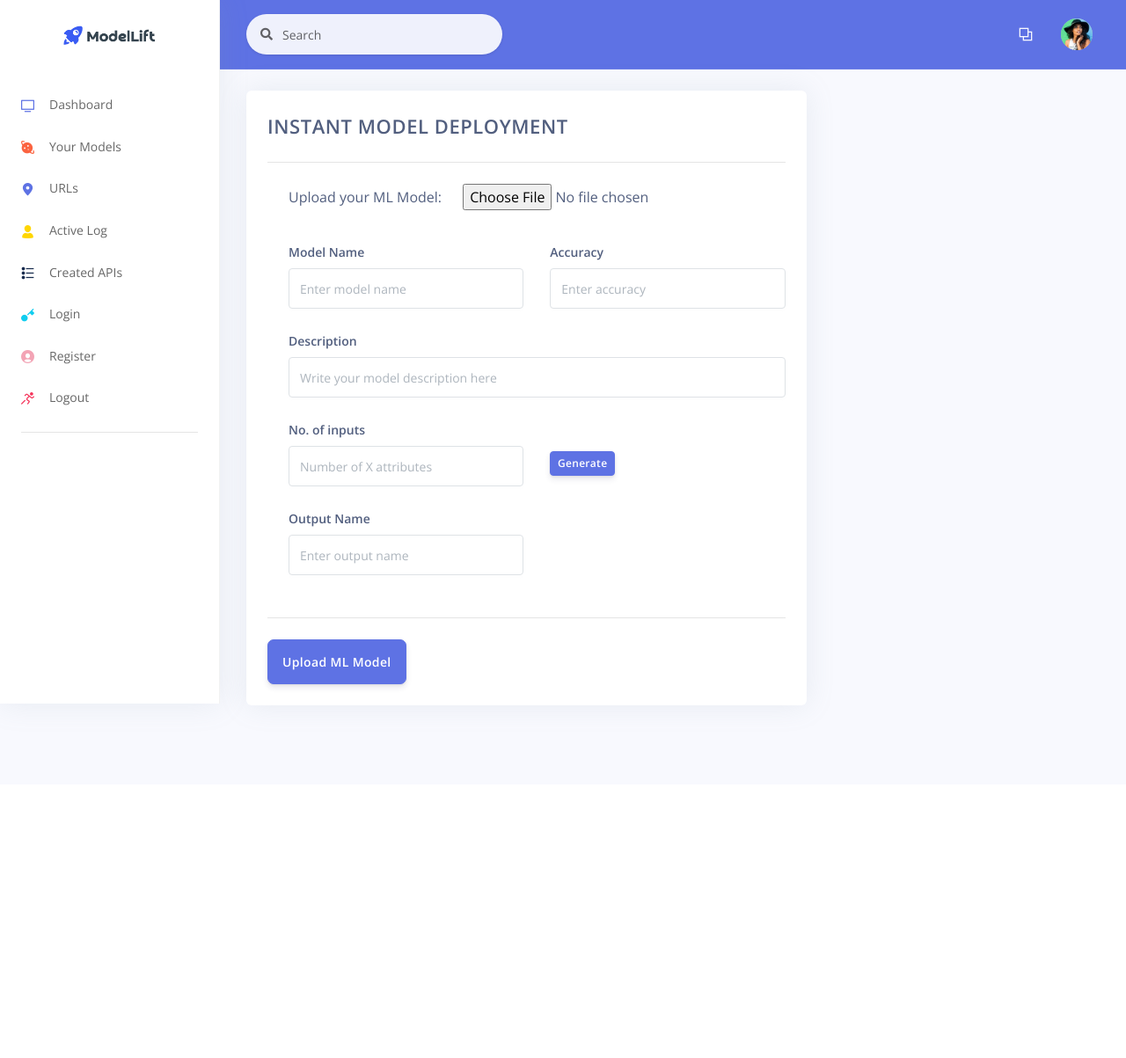
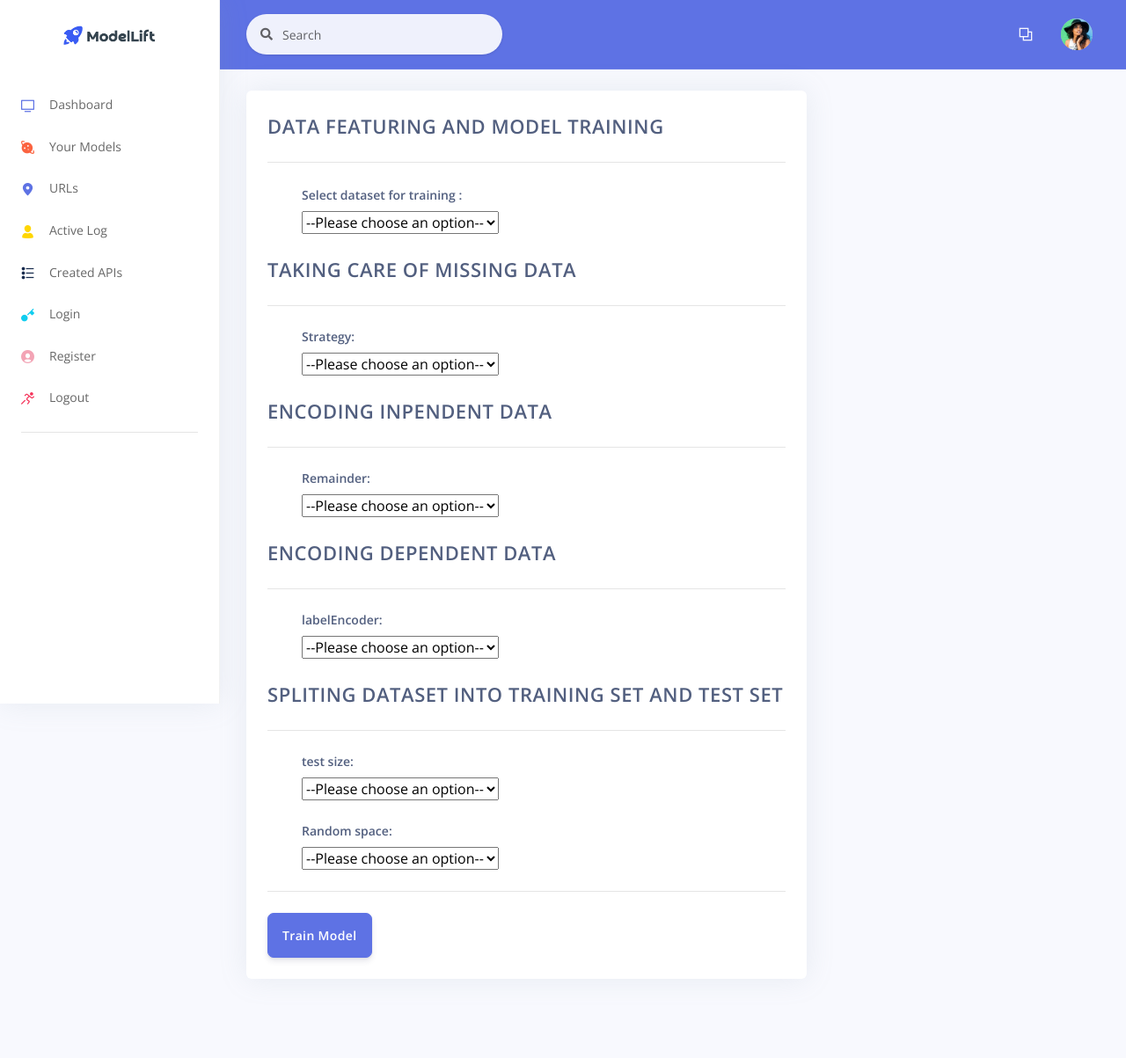
Before and after one commit to mayurgupta-code/instant-model-deploy, a Django app: page /train/ in a window 1280 px wide. Shown: the whole page at 88% size. Before the commit the page ends 811 px from the top, so only its background shows below. Run offline with Django 4.2, Linux system fonts and the light colour scheme; some libraries are stand-ins or nearby versions.

Commit message:
updated templete

```diff
--- a/templates/train/train_model.html
+++ b/templates/train/train_model.html
@@ -59,7 +59,7 @@
       </div>
     </div> -->
     <div class="col-xl-8 order-xl-1">
-      <div class="card">
+      <div class="card" style="">
         <!-- <div class="card-header">
           <div class="row align-items-center">
             <div class="col-8">
@@ -74,16 +74,16 @@
           <form method="post" action="{% url 'home:model_upload' %}">
             {% csrf_token %}
             <h6 class="heading-title text-body mb-4">
-              Instant Model Deployment
+              Data featuring and Model Training
             </h6>
             <hr class="my-4" />
             <div class="pl-lg-4">
-              <div class="column" style="margin-bottom: 30px">
+              <!-- <div class="column" style="margin-bottom: 30px">
                 <label for="myfile" style="margin-right: 20px"
                   >Upload your ML Model:
                 </label>
                 <input type="file" id="model_file" name="model_file" />
-              </div>
+             </div>
               <div class="row">
                 <div class="col-lg-6">
                   <div class="form-group">
@@ -154,7 +154,7 @@
                 </div>
 
                 <div id="final-generated-inputs">
-                  <!-- <div class="row generated-inputs">
+                   <div class="row generated-inputs">
                     <div class="col-lg-6">
                       <div class="form-group">
                         <label class="form-control-label" for="input-username"
@@ -183,7 +183,7 @@
                         </select>
                       </div>
                     </div>
-                  </div> -->
+                  </div>
                 </div>
               </div>
               <div class="row">
@@ -202,11 +202,139 @@
                     />
                   </div>
                 </div>
+              </div> -->
+
+              <div class="col-lg-6">
+                <div class="form-group">
+                  <label class="form-control-label" for="input-username"
+                    >Select dataset for training :</label
+                  >
+                  <select name="pets" id="pet-select">
+                    <option value="">--Please choose an option--</option>
+                    <option value="number">Integer</option>
+                    <option value="number">Float</option>
+                    <option value="file">File</option>
+                    <option value="image">Image</option>
+                  </select>
+                </div>
               </div>
             </div>
+            <h6 class="heading-title text-body mb-4">
+              Taking Care of missing data
+            </h6>
+            <hr class="my-4" />
+            <div class="pl-lg-4">
+              <div class="col-lg-6">
+                <div class="form-group">
+                  <label
+                    class="form-control-label"
+                    style="display: block"
+                    for="input-username"
+                    >Strategy:</label
+                  >
+                  <select name="pets" id="pet-select">
+                    <option value="">--Please choose an option--</option>
+                    <option value="number"></option>
+                    <option value="number">Float</option>
+                    <option value="file">File</option>
+                    <option value="image">Image</option>
+                  </select>
+                </div>
+              </div>
+            </div>
+
+            <h6 class="heading-title text-body mb-4">
+              Encoding Inpendent Data
+            </h6>
+            <hr class="my-4" />
+            <div class="pl-lg-4">
+              <div class="col-lg-6">
+                <div class="form-group">
+                  <label
+                    class="form-control-label"
+                    style="display: block"
+                    for="input-username"
+                    >Remainder:</label
+                  >
+                  <select name="pets" id="pet-select">
+                    <option value="">--Please choose an option--</option>
+                    <option value="number"></option>
+                    <option value="number">Float</option>
+                    <option value="file">File</option>
+                    <option value="image">Image</option>
+                  </select>
+                </div>
+              </div>
+            </div>
+
+            <h6 class="heading-title text-body mb-4">
+              Encoding Dependent Data
+            </h6>
+            <hr class="my-4" />
+            <div class="pl-lg-4">
+              <div class="col-lg-6">
+                <div class="form-group">
+                  <label
+                    class="form-control-label"
+                    style="display: block"
+                    for="input-username"
+                    >labelEncoder:</label
+                  >
+                  <select name="pets" id="pet-select">
+                    <option value="">--Please choose an option--</option>
+                    <option value="number"></option>
+                    <option value="number">Float</option>
+                    <option value="file">File</option>
+                    <option value="image">Image</option>
+                  </select>
+                </div>
+              </div>
+            </div>
+
+            <h6 class="heading-title text-body mb-4">
+              Spliting dataset into training set and test set
+            </h6>
+            <hr class="my-4" />
+            <div class="pl-lg-4">
+              <div class="col-lg-6">
+                <div class="form-group">
+                  <label
+                    class="form-control-label"
+                    style="display: block"
+                    for="input-username"
+                    >test size:</label
+                  >
+                  <select name="pets" id="pet-select">
+                    <option value="">--Please choose an option--</option>
+                    <option value="number"></option>
+                    <option value="number">Float</option>
+                    <option value="file">File</option>
+                    <option value="image">Image</option>
+                  </select>
+                </div>
+              </div>
+              <div class="col-lg-6">
+                <div class="form-group">
+                  <label
+                    class="form-control-label"
+                    style="display: block"
+                    for="input-username"
+                    >Random space:</label
+                  >
+                  <select name="pets" id="pet-select">
+                    <option value="">--Please choose an option--</option>
+                    <option value="number"></option>
+                    <option value="number">Float</option>
+                    <option value="file">File</option>
+                    <option value="image">Image</option>
+                  </select>
+                </div>
+              </div>
+            </div>
+
             <hr class="my-4" />
             <button type="submit" class="btn btn-lg btn-primary">
-              Upload ML Model
+              Train Model
             </button>
           </form>
         </div>
@@ -228,16 +356,16 @@
   };
 </script>
 <script>
-  let generateInputs = function(){
-    console.log("clickedd")
-    const generatedInputDiv = document.getElementsByClassName("generated-inputs")
-    console.log(generatedInputDiv)
-    let inputNumbers = document.getElementById("input-numbers").value
-    console.log(inputNumbers)
-
+  let generateInputs = function () {
+    console.log("clickedd");
+    const generatedInputDiv =
+      document.getElementsByClassName("generated-inputs");
+    console.log(generatedInputDiv);
+    let inputNumbers = document.getElementById("input-numbers").value;
+    console.log(inputNumbers);
 
     let finalGenInputs = ``;
-    for (let i=1; i<=inputNumbers; i++){
+    for (let i = 1; i <= inputNumbers; i++) {
       let inputStr = `<div class="row generated-inputs">
                     <div class="col-lg-6">
                       <div class="form-group">
@@ -270,10 +398,10 @@
                       </div>
                     </div>
                   </div>`;
-          finalGenInputs += inputStr;
+      finalGenInputs += inputStr;
     }
-    let finalGenInputsDiv = document.getElementById("final-generated-inputs")
+    let finalGenInputsDiv = document.getElementById("final-generated-inputs");
     finalGenInputsDiv.innerHTML = finalGenInputs;
-  }
+  };
 </script>
 {% endblock javascripts %}
```
Also changed, not shown: templates/train/upload_data.html (+7 -7 lines), db.sqlite3.
